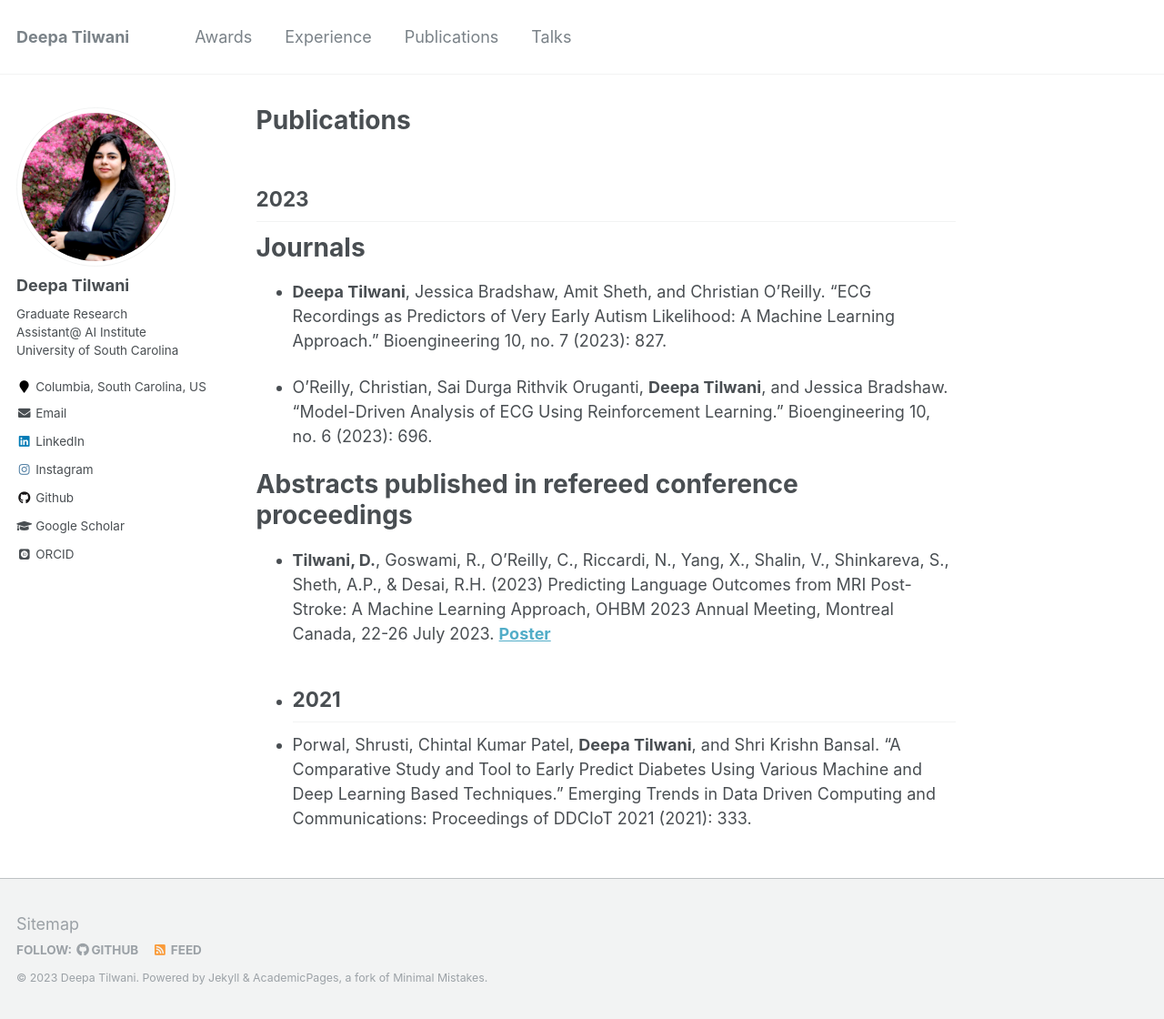
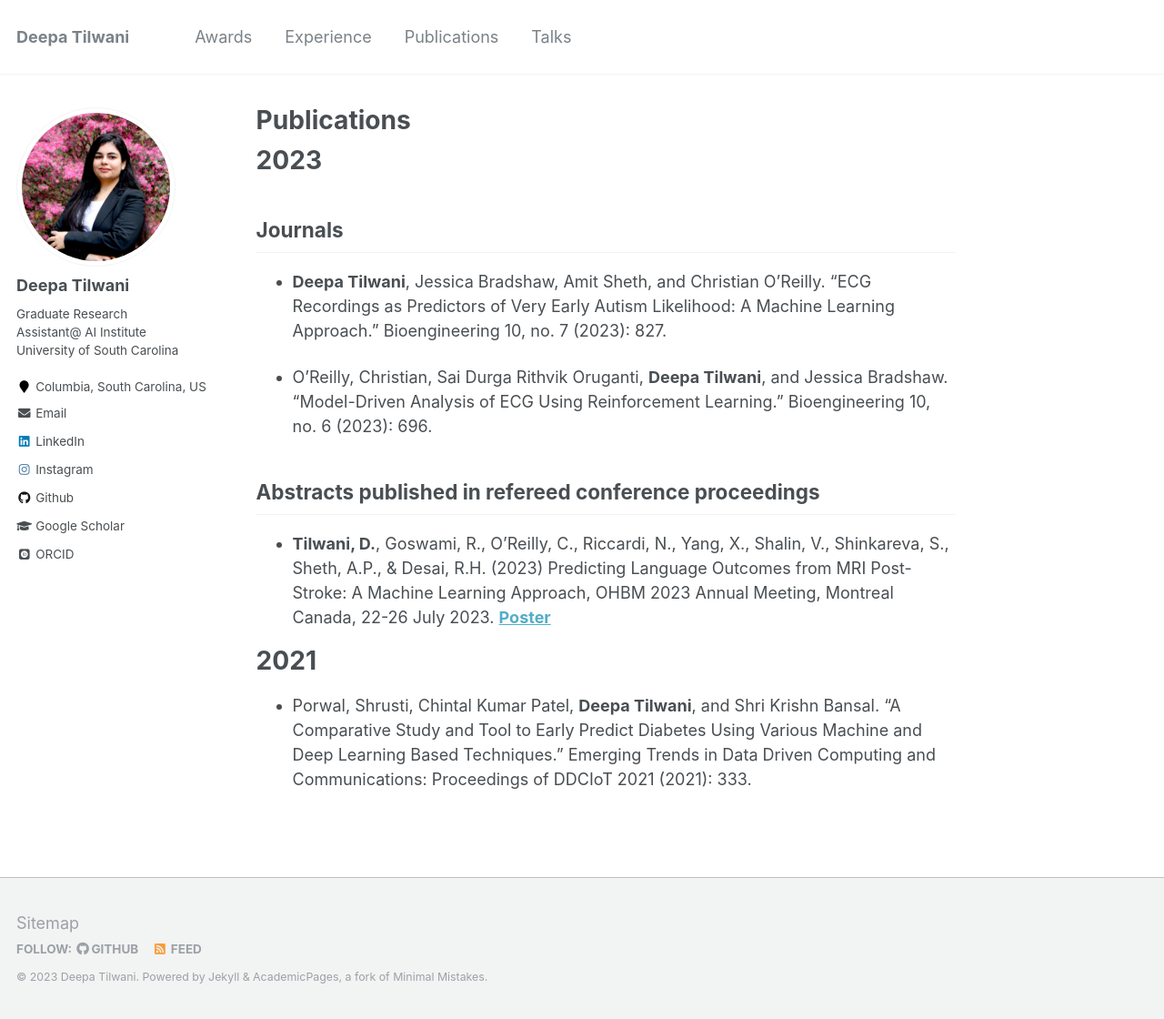
Before and after one commit to Deepa-Tilwani/deepa-tilwani.github.io, a Jekyll site: the page built from _pages/publications.md, in a window 1280 px wide and 1120 px high. Shown: the whole window at 91% size. Built offline with Jekyll 4.4.1, drawn with Linux system fonts in a browser that asks for light colours; some web fonts are replaced.

```diff
--- a/_pages/publications.md
+++ b/_pages/publications.md
@@ -3,15 +3,14 @@ title: "Publications"
 permalink: /publications/
 author_profile: true
 ---
-## 2023
-# Journals
+# 2023
+## Journals
 * **Deepa Tilwani**, Jessica Bradshaw, Amit Sheth, and Christian O’Reilly. "ECG Recordings as Predictors of Very Early Autism Likelihood: A Machine Learning Approach." Bioengineering 10, no. 7 (2023): 827.
 
 * O’Reilly, Christian, Sai Durga Rithvik Oruganti, **Deepa Tilwani**, and Jessica Bradshaw. "Model-Driven Analysis of ECG Using Reinforcement Learning." Bioengineering 10, no. 6 (2023): 696.
 
-# Abstracts published in refereed conference proceedings
+## Abstracts published in refereed conference proceedings
 * **Tilwani, D.**, Goswami, R., O'Reilly, C., Riccardi, N., Yang, X., Shalin, V., Shinkareva, S., Sheth, A.P., & Desai, R.H. (2023) Predicting Language Outcomes from MRI Post-Stroke: A Machine Learning Approach, OHBM 2023 Annual Meeting, Montreal Canada, 22-26 July 2023. [**Poster**](https://github.com/Deepa-Tilwani/MRI-lesion-sym-mapping/blob/6ff2503a230b46801d466195214a33dae0f3eaa8/Predicting%20Language%20Outcomes%20from%20MRI%20Post-Stroke%20A%20Machine%20Learning%20Approach.pdf)
 
-*
-## 2021
+# 2021
 * Porwal, Shrusti, Chintal Kumar Patel, **Deepa Tilwani**, and Shri Krishn Bansal. "A Comparative Study and Tool to Early Predict Diabetes Using Various Machine and Deep Learning Based Techniques." Emerging Trends in Data Driven Computing and Communications: Proceedings of DDCIoT 2021 (2021): 333.
```
